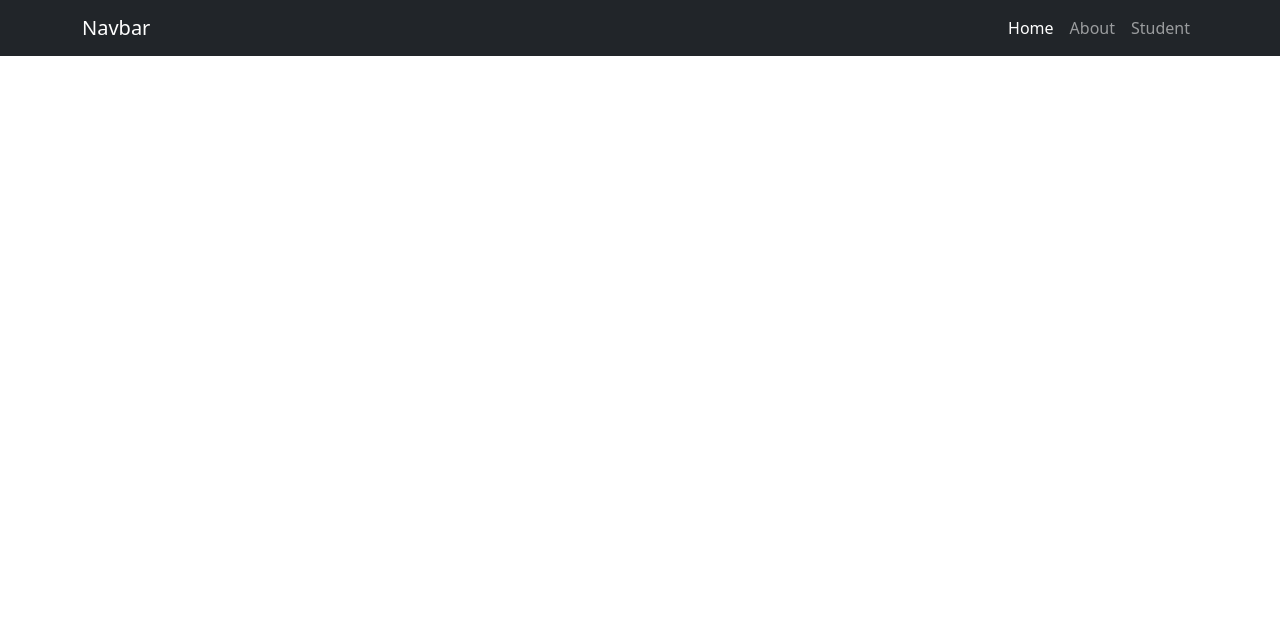
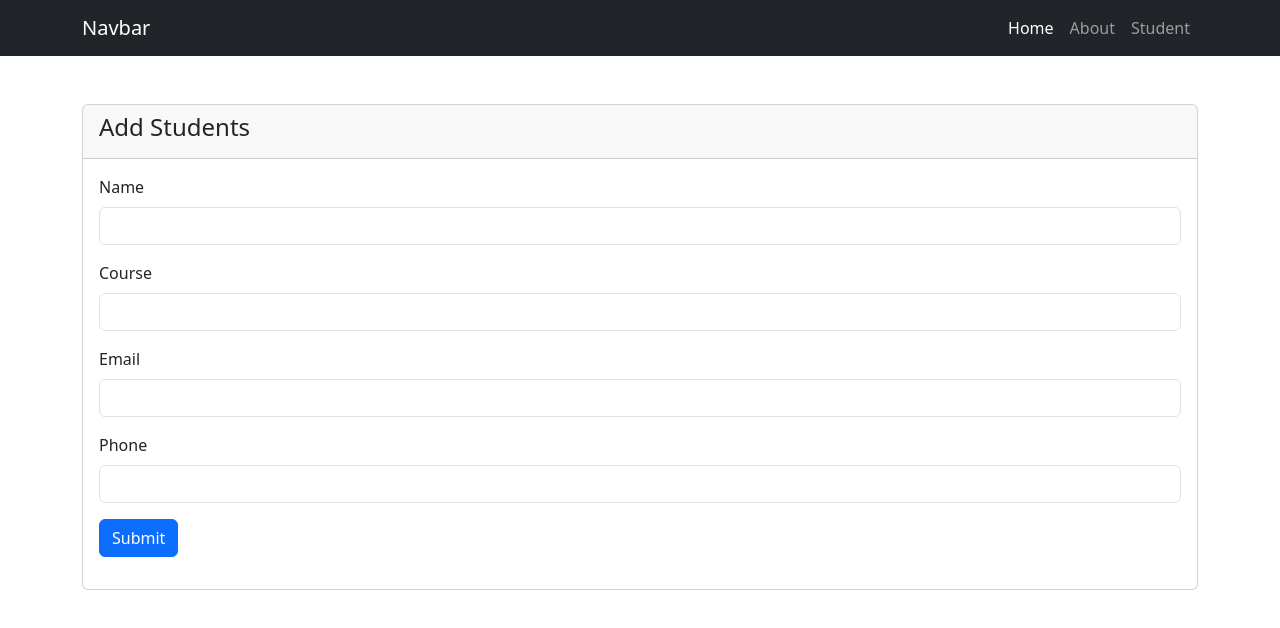
Before and after one commit to bryanagamk/crud-vue-app, a Vue app: page /students/create in a window 1280 px wide. Shown: the top 628 px of the page. Built offline with nearby package versions, Linux system fonts and the light colour scheme.

Commit message:
feat: insert data

```diff
--- a/src/router/index.js
+++ b/src/router/index.js
@@ -2,6 +2,7 @@ import { createRouter, createWebHistory } from 'vue-router'
 import HomeView from '../views/HomeView.vue'
 import AboutView from '../views/AboutView.vue'
 import StudentView from '../views/Students/View.vue'
+import StudentCreate from '../views/Students/Create.vue'
 
 const router = createRouter({
   history: createWebHistory(import.meta.env.BASE_URL),
@@ -24,6 +25,11 @@ const router = createRouter({
       name: 'students',
       component: () => StudentView
     },
+    {
+      path: '/students/create',
+      name: 'studentCreate',
+      component: () => StudentCreate
+    },
   ]
 })
 
--- /dev/null
+++ b/src/views/Students/Create.vue
@@ -0,0 +1,84 @@
+<template>
+    <div class="container mt-5">
+        <div class="card">
+            <div class="card-header">
+                <h4>Add Students</h4>
+            </div>
+            <div class="card-body">
+                <ul class="alert alert-warning" v-if="Object.keys(this.errorList).length > 0">
+                    <li class="mb-0 ms-3" v-for="(error, index) in this.errorList" :key="index">
+                        {{ error }}
+                    </li>
+                </ul>
+                <div class="form-group mb-3">
+                    <label for="name" class="form-label">Name</label>
+                    <input type="text" v-model="model.student.name" name="name" id="name" class="form-control">
+                </div>
+                <div class="form-group mb-3">
+                    <label for="course" class="form-label">Course</label>
+                    <input type="text" v-model="model.student.course" name="course" id="course" class="form-control">
+                </div>
+                <div class="form-group mb-3">
+                    <label for="email" class="form-label">Email</label>
+                    <input type="email" v-model="model.student.email" name="email" id="email" class="form-control">
+                </div>
+                <div class="form-group mb-3">
+                    <label for="phone" class="form-label">Phone</label>
+                    <input type="text" v-model="model.student.phone" name="phone" id="phone" class="form-control">
+                </div>
+                <div class="form-group mb-3">
+                    <button type="submit" @click="saveStudent" class="btn btn-primary">Submit</button>
+                </div>
+            </div>
+        </div>
+    </div>
+</template>
+
+<script>
+import axios from 'axios'
+
+export default {
+    name: 'studentCreate',
+    data() {
+        return {
+            errorList: '',
+            model: {
+                student: {
+                    name: '',
+                    course: '',
+                    email: '',
+                    phone: ''
+                }
+            }
+        }
+    },
+    methods: {
+        saveStudent() {
+            var myThis = this
+            axios.post('http://localhost:3000/students', this.model.student)
+                .then(res => {
+                    console.log(res.data);
+
+                    this.model.student = {
+                        name: '',
+                        course: '',
+                        email: '',
+                        phone: ''
+                    }
+                })
+                .catch(function (error) {
+                    if (error.response) {
+                        if (error.response.status == 400) {
+                            myThis.errorList = error.response.data.message
+                        }
+                        console.log(error.response);
+                    } else if (error.request) {
+                        console.log(error.request);
+                    } else {
+                        console.log('Error', error.message);
+                    }
+                })
+        }
+    }
+}
+</script>
```
